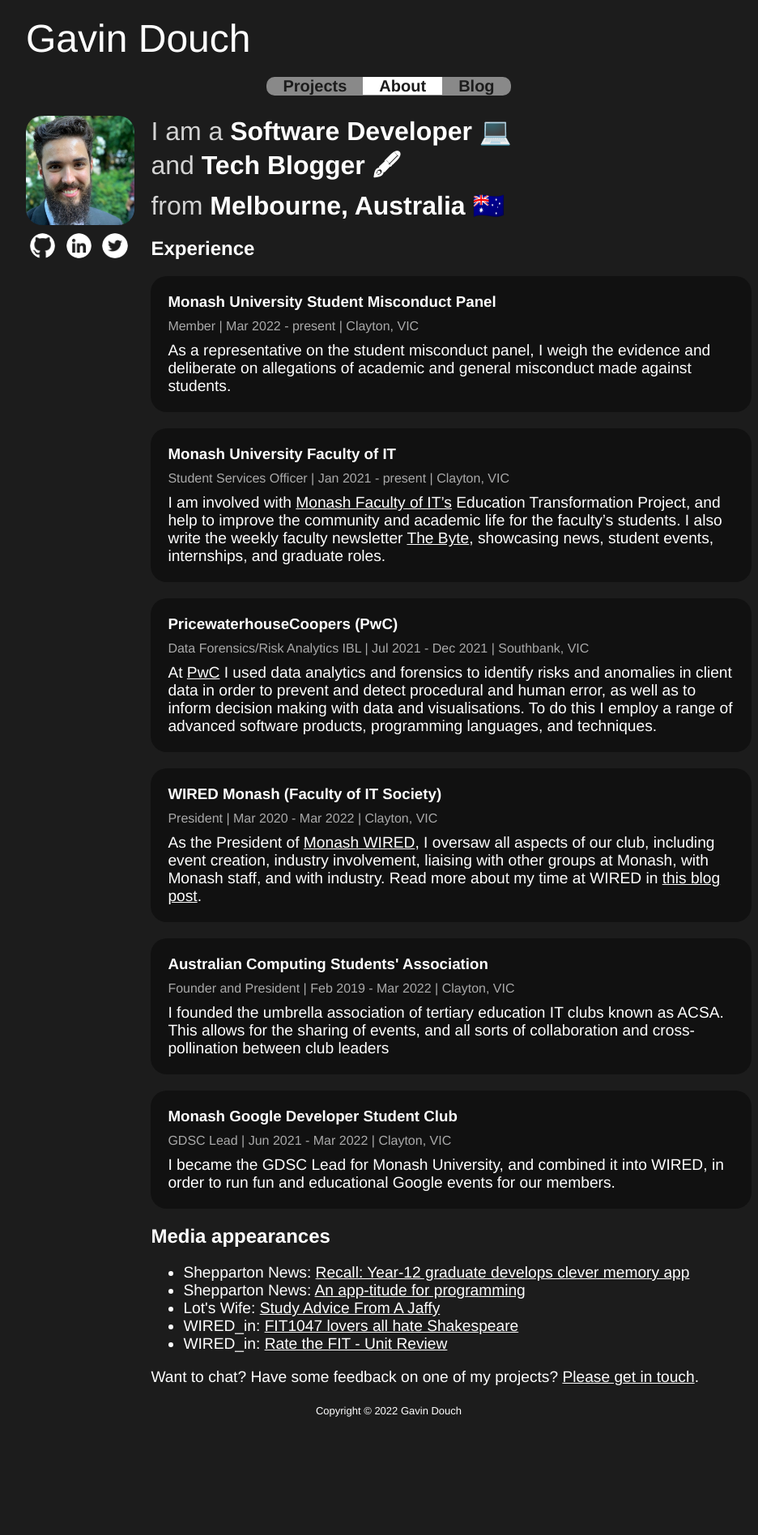
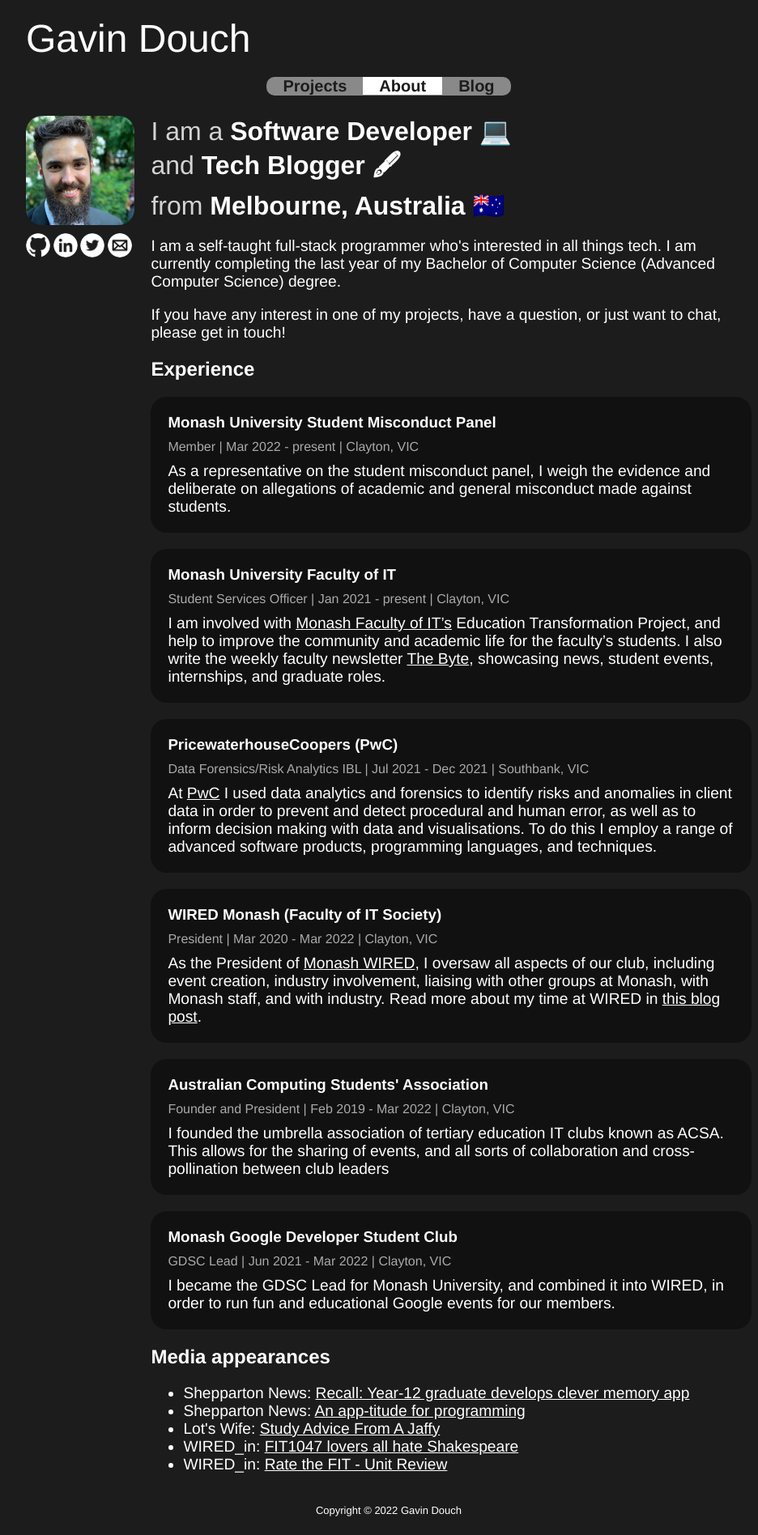
Before and after one commit to Coedice/website, a Jekyll site: the page built from about.html, in a window 1280 px wide. Shown: the whole page at 81% size, without its empty margins (160-1096 px from the left). Built offline with Jekyll 4.4.1, drawn with Linux system fonts in a browser that asks for light colours; before the commit the page ends 1772 px from its top, so only the background shows below that.

Commit message:
Add introduction text
- Move email link to social icon

```diff
--- a/_data/socialIcons.yml
+++ b/_data/socialIcons.yml
@@ -8,3 +8,6 @@
   - name: Twitter
     url: https://twitter.com/GavinDouch
     icon: twitter.png
+  - name: Email
+    url: mailto:gavindouch@gmail.com
+    icon: email.png
--- a/about.html
+++ b/about.html
@@ -14,6 +14,8 @@
 	<h1>I am a <a href="{{ '/' | relative_url }}" tabindex="0">Software Developer &#x1F4BB;</a><br>and <a href="{{ '/blog' | relative_url }}" tabindex="0">Tech Blogger &#x1F58B;</a><br>from <a href="https://en.wikipedia.org/wiki/Melbourne" tabindex="0">Melbourne, Australia &#x1F1E6;&#x1F1FA;</a></h1>
 </div>
 <div id="biography">
+	<p>I am a self-taught full-stack programmer who's interested in all things tech. I am currently completing the last year of my Bachelor of Computer Science (Advanced Computer Science) degree.</p>
+	<p>If you have any interest in one of my projects, have a question, or just want to chat, please get in touch!</p>
 	<h2>Experience</h2>
 	{% for experience in site.data.experiences.experiences %}
 		<div class="experienceItem" tabindex="0">
@@ -30,5 +32,4 @@
 			<li tabindex="0">{{ mediaAppearance.mediaOrganisation }}: <a href="{{ mediaAppearance.url }}">{{ mediaAppearance.title }}</a></li>
 		{% endfor %}
 	</ul>
-    <p>Want to chat? Have some feedback on one of my projects? <a href="mailto:gavindouch@gmail.com" tabindex="0">Please get in touch</a>.</p>
 </div>
```
Also changed, not shown: assets/images/socialIcons/email.png (added).
